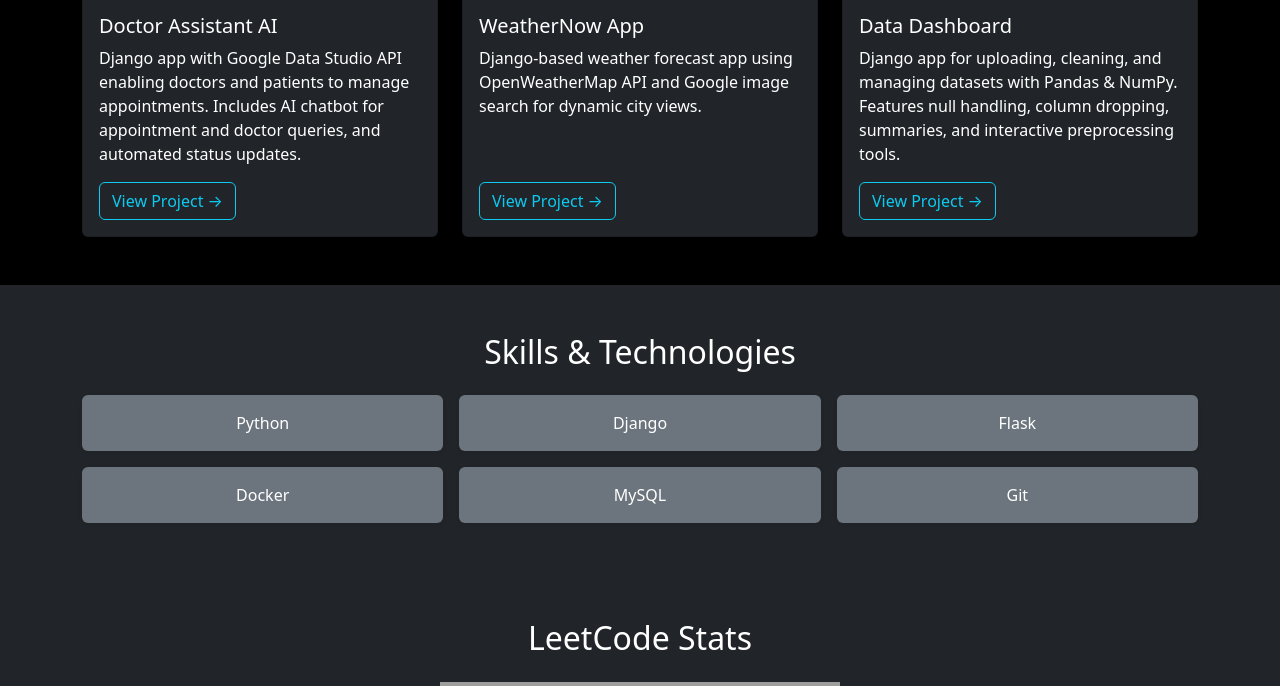
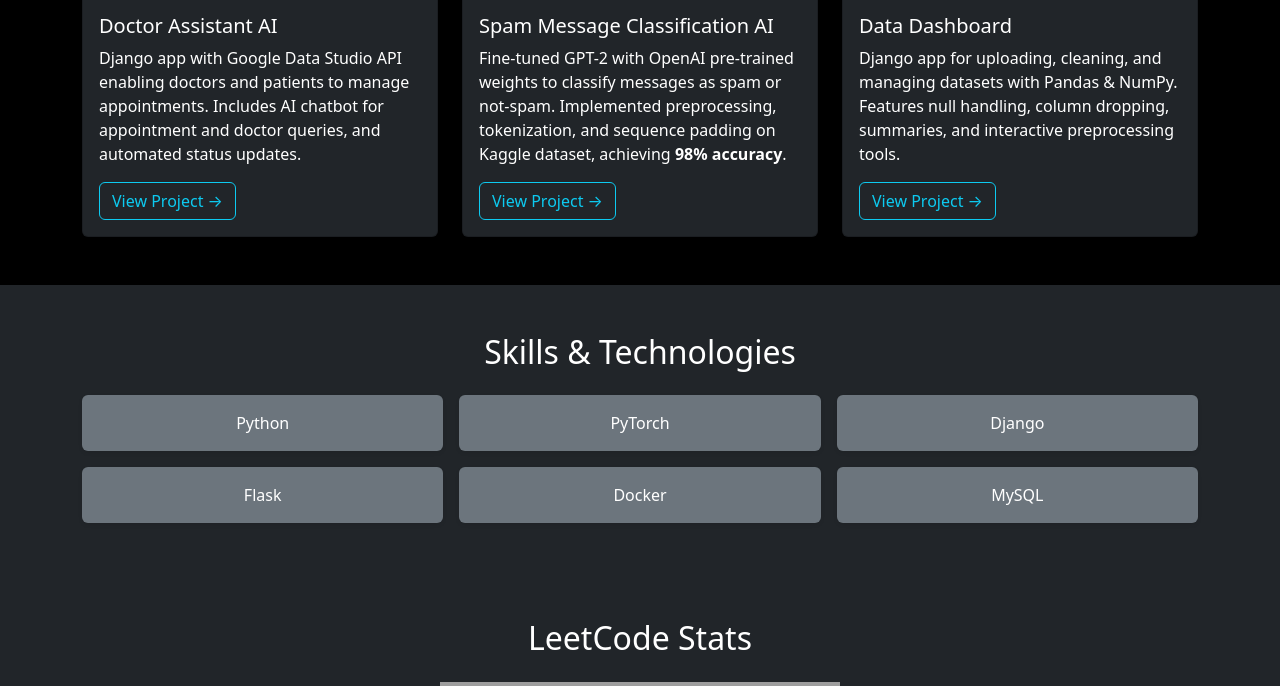
Before and after one commit to Shash1122/portfolio-site, a Django app: page / in a window 1280 px wide. Shown: the part 1111-1797 px from the top of the page. Run offline with Django 5.2, Linux system fonts and the light colour scheme; grey boxes are pictures that could not be loaded.

Commit message:
Update home.html

```diff
--- a/base/templates/base/home.html
+++ b/base/templates/base/home.html
@@ -76,8 +76,9 @@
         <div class="card h-100 bg-dark text-white shadow-sm d-flex flex-column">
           <img src="{% static 'images/code.jpg' %}" class="card-img-top" alt="WeatherNow App">
           <div class="card-body d-flex flex-column">
-            <h5 class="card-title">WeatherNow App</h5>
-            <p class="card-text">Django-based weather forecast app using OpenWeatherMap API and Google image search for dynamic city views.</p>
+            <h5 class="card-title">Spam Message Classification AI</h5>
+            <p class="card-text">Fine-tuned GPT-2 with OpenAI pre-trained weights to classify messages as spam or not-spam.
+        Implemented preprocessing, tokenization, and sequence padding on Kaggle dataset, achieving <strong>98% accuracy</strong>.</p>
             <div class="mt-auto">
               <a href="https://github.com/Shash1122/WeatherNow" class="btn btn-outline-info btn-block">View Project →</a>
             </div>
@@ -118,6 +119,11 @@
       </div>
       <div class="col">
         <div class="bg-secondary text-white p-3 rounded shadow-sm hover-shadow">
+          PyTorch
+        </div>
+      </div>
+      <div class="col">
+        <div class="bg-secondary text-white p-3 rounded shadow-sm hover-shadow">
           Django
         </div>
       </div>
@@ -134,11 +140,6 @@
       <div class="col">
         <div class="bg-secondary text-white p-3 rounded shadow-sm hover-shadow">
           MySQL
-        </div>
-      </div>
-      <div class="col">
-        <div class="bg-secondary text-white p-3 rounded shadow-sm hover-shadow">
-          Git
         </div>
       </div>
     </div>
```
